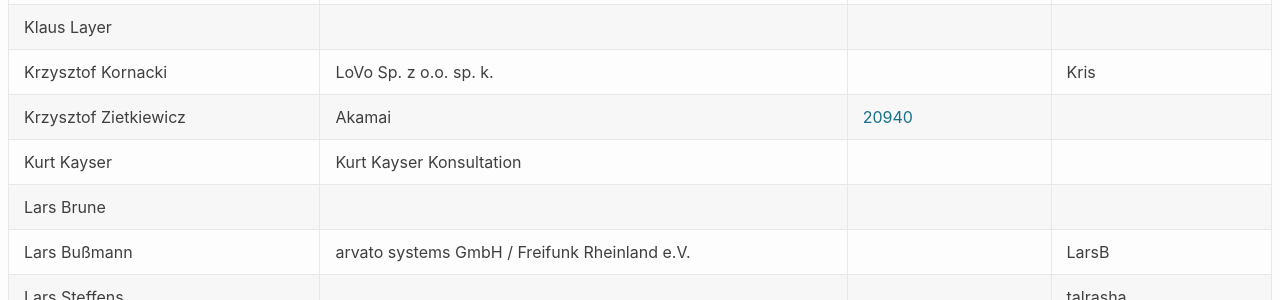
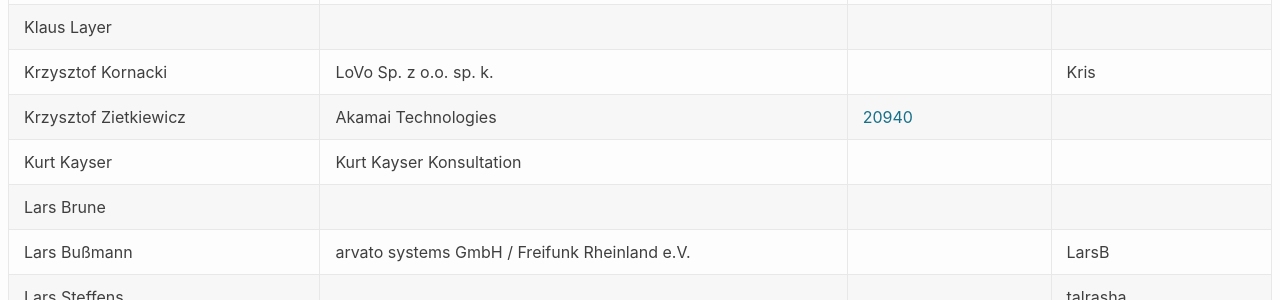
Before and after one commit to denog/pretix-attendeelist, a Jekyll site: the page built from index.markdown, in a window 1280 px wide and 900 px high, scrolled down 8137 px. Shown: the part 153-453 px from the top of the window. Built offline with Jekyll 4.4.1, drawn with Linux system fonts in a browser that asks for light colours.

Commit message:
Latest data: Mon Oct 26 19:24:07 UTC 2020

```diff
--- a/_data/attendees.json
+++ b/_data/attendees.json
@@ -1045,7 +1045,7 @@
   },
   {
     "name": "Krzysztof Zietkiewicz",
-    "company": "Akamai",
+    "company": "Akamai Technologies",
     "irc": null,
     "asn": "AS20940"
   },
```
